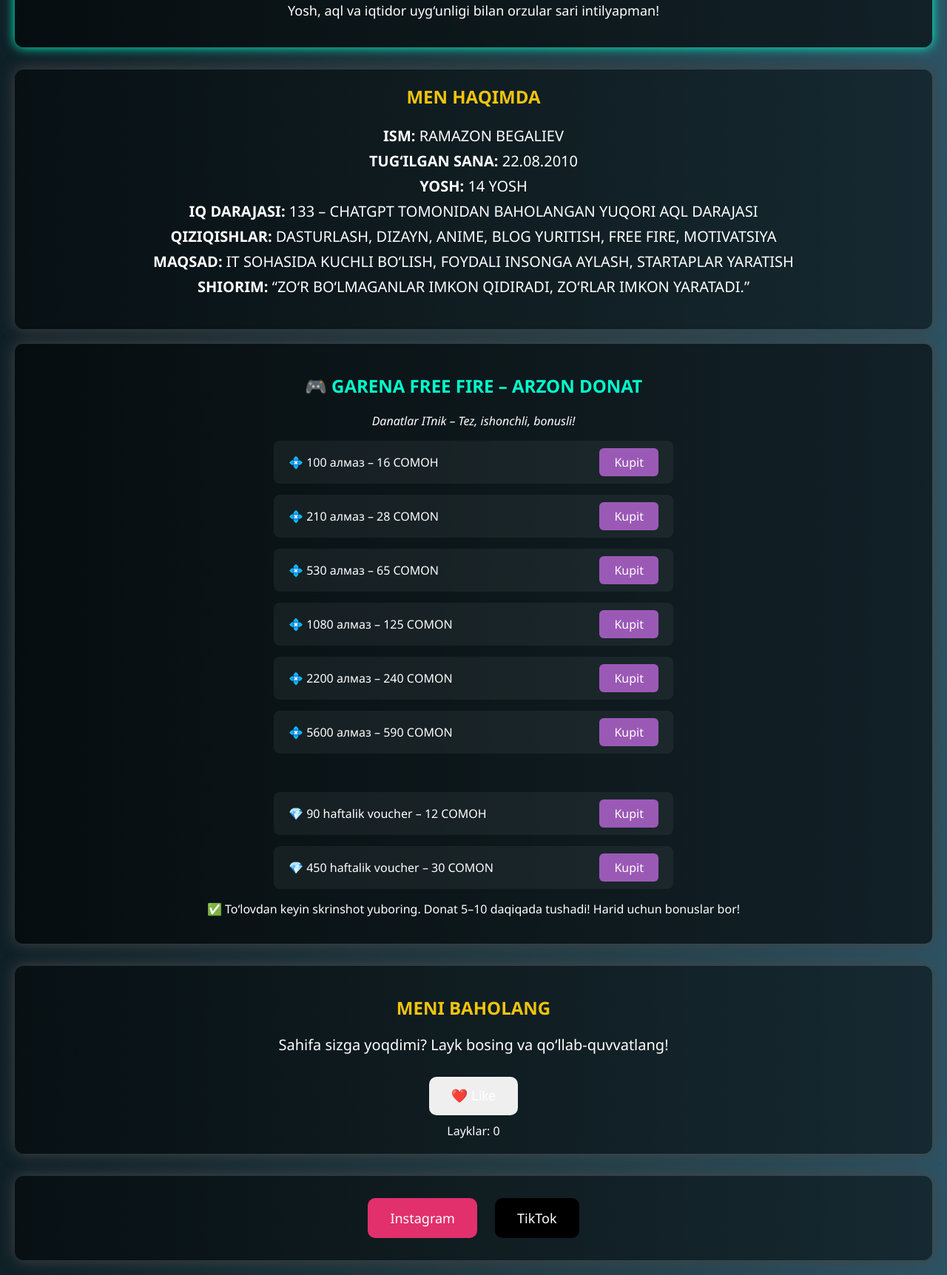
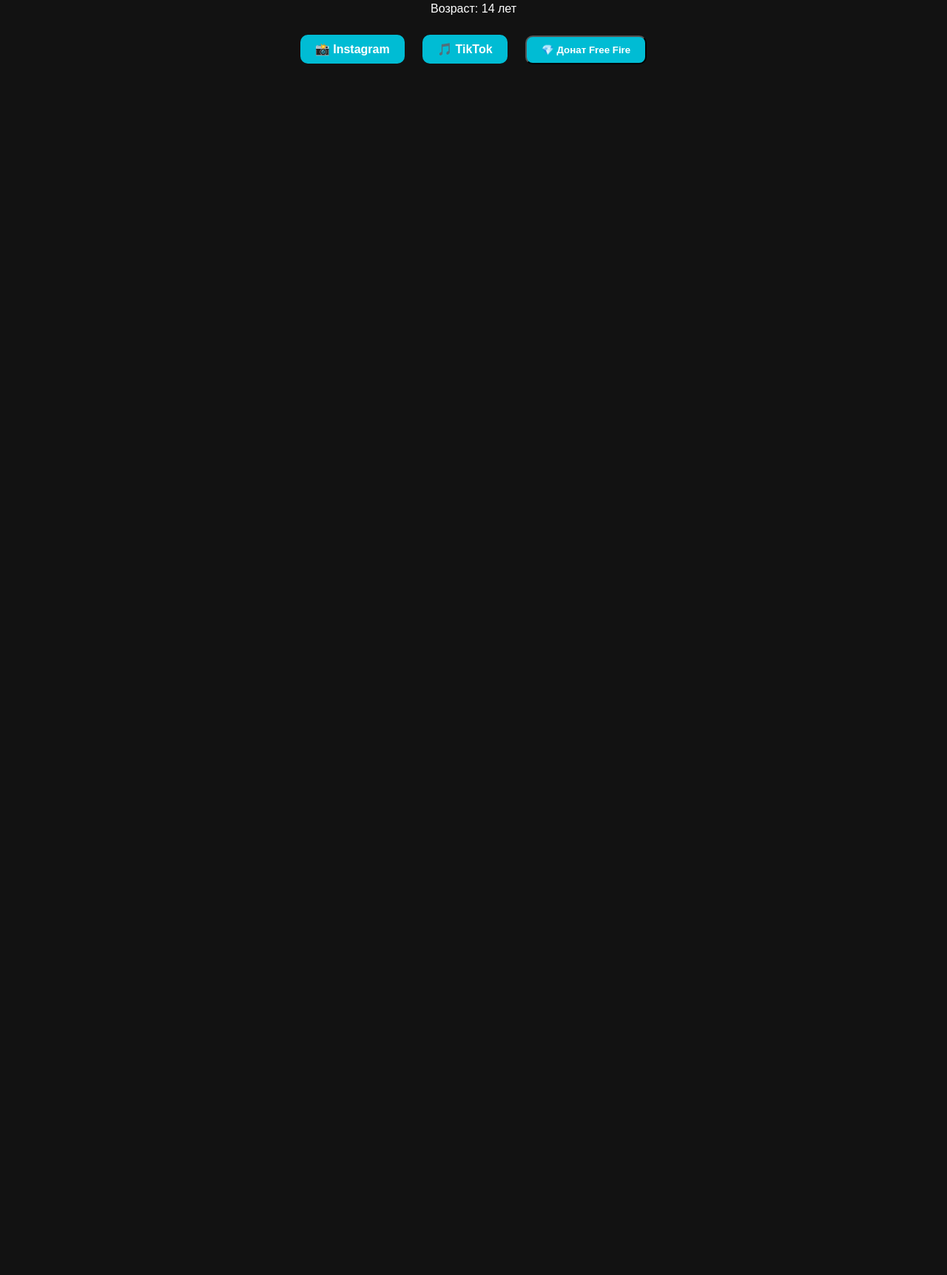
Before and after one commit to begaliev2010/Ramazon, a plain HTML site: page Index.html in a window 1280 px wide. Shown: the part 105-1829 px from the top of the page at 74% size. After the commit the page ends 800 px from the top, so only its background shows below. Drawn offline with Linux system fonts and the light colour scheme.

Commit message:
Update Index.html

```diff
--- a/Index.html
+++ b/Index.html
@@ -1,145 +1,104 @@
-
-<!DOCTYPE html><html lang="uz">
+<!DOCTYPE html><html lang="ru">
 <head>
-    <meta charset="UTF-8">
-    <meta name="viewport" content="width=device-width, initial-scale=1.0">
-    <title>Begaliev Ramazon</title>
+  <meta charset="UTF-8" />
+  <title>Ramazon Begaliev | Donat Free Fire</title>
+  <meta name="viewport" content="width=device-width, initial-scale=1.0"/>
   <style>
     body {
-            margin: 0;
-            font-family: 'Segoe UI', Tahoma, Geneva, Verdana, sans-serif;
-            background: linear-gradient(to right, #0f2027, #203a43, #2c5364);
+      background: #121212;
       color: #fff;
+      font-family: Arial, sans-serif;
       text-align: center;
       padding: 20px;
     }
-        header {
-            padding: 20px;
-            background-color: rgba(0,0,0,0.6);
-            border-radius: 12px;
-            box-shadow: 0 0 15px #00ffcc;
+    h1 {
+      color: #00e5ff;
     }
-        .btn {
+    .button {
       display: inline-block;
+      background: #00bcd4;
+      color: white;
+      padding: 10px 20px;
       margin: 10px;
-            padding: 15px 30px;
-            font-size: 18px;
-            border: none;
       border-radius: 10px;
-            color: white;
-            cursor: pointer;
       text-decoration: none;
-            transition: transform 0.2s, background-color 0.2s;
+      font-weight: bold;
     }
-        .btn:hover {
-            transform: scale(1.05);
+    .popup {
+      display: none;
+      position: fixed;
+      top: 0; left: 0;
+      width: 100%; height: 100%;
+      background: rgba(0,0,0,0.8);
+      justify-content: center;
+      align-items: center;
     }
-        .instagram { background-color: #E1306C; }
-        .tiktok { background-color: #000; }
-        .ff { background-color: #27ae60; }
-        section {
-            margin-top: 30px;
-            padding: 20px;
-            background-color: rgba(0, 0, 0, 0.5);
-            border-radius: 12px;
-            box-shadow: 0 0 20px #444;
-        }
-        .almaz-box {
-            margin-top: 20px;
-            text-align: center;
-            background-color: rgba(0,0,0,0.6);
+    .form-box {
+      background: #1e1e1e;
       padding: 20px;
       border-radius: 10px;
+      width: 90%;
+      max-width: 400px;
     }
-        .almaz-box h2 {
-            color: #00ffcc;
+    input {
+      width: 90%;
+      padding: 10px;
+      margin: 10px 0;
+      border-radius: 6px;
+      border: none;
     }
-        .almaz-item {
-            margin: 15px auto;
-            display: flex;
-            justify-content: space-between;
-            align-items: center;
-            max-width: 500px;
-            background-color: rgba(255, 255, 255, 0.05);
+    .buy-btn, button[type=submit] {
+      background: #00c853;
+      color: white;
       padding: 10px 20px;
-            border-radius: 8px;
-        }
-        .kupit {
-            background-color: #9b59b6;
-            padding: 8px 20px;
+      border: none;
       border-radius: 6px;
-            color: white;
-            text-decoration: none;
-        }
-        .big-text {
-            font-size: 24px;
-            font-weight: bold;
-            text-transform: uppercase;
-            color: #f1c40f;
-            margin-bottom: 15px;
+      cursor: pointer;
     }
   </style>
 </head>
-<body>
-    <header>
-        <h1 class="big-text">Begaliev Ramazon</h1>
-        <p style="font-size: 18px;">Yosh, aql va iqtidor uyg‘unligi bilan orzular sari intilyapman!</p>
-    </header><section>
-    <div class="big-text">MEN HAQIMDA</div>
-    <p style="font-size: 20px; line-height: 1.7;">
-       <strong>ISM:</strong> RAMAZON BEGALIEV<br>
-       <strong>TUG‘ILGAN SANA:</strong> 22.08.2010<br>
-       <strong>YOSH:</strong> 14 YOSH<br>
-       <strong>IQ DARAJASI:</strong> 133 – CHATGPT TOMONIDAN BAHOLANGAN YUQORI AQL DARAJASI<br>
-       <strong>QIZIQISHLAR:</strong> DASTURLASH, DIZAYN, ANIME, BLOG YURITISH, FREE FIRE, MOTIVATSIYA<br>
-       <strong>MAQSAD:</strong> IT SOHASIDA KUCHLI BO‘LISH, FOYDALI INSONGA AYLASH, STARTAPLAR YARATISH<br>
-       <strong>SHIORIM:</strong> “ZO‘R BO‘LMAGANLAR IMKON QIDIRADI, ZO‘RLAR IMKON YARATADI.”
-    </p>
-</section>
-
-<section class="almaz-box">
-    <h2>🎮 GARENA FREE FIRE – ARZON DONAT</h2>
-    <p><em>Danatlar ITnik – Tez, ishonchli, bonusli!</em></p>
-
-    <div class="almaz-item">💠 100 алмаз – 16 СОМОН <a class="kupit" href="https://t.me/Gamer1212_12ttfffddddddssd?text=100%20almaz%20olmoqchiman" target="_blank">Kupit</a></div>
-    <div class="almaz-item">💠 210 алмаз – 28 СОМON <a class="kupit" href="https://t.me/Gamer1212_12ttfffddddddssd?text=210%20almaz%20olmoqchiman" target="_blank">Kupit</a></div>
-    <div class="almaz-item">💠 530 алмаз – 65 СОМON <a class="kupit" href="https://t.me/Gamer1212_12ttfffddddddssd?text=530%20almaz%20olmoqchiman" target="_blank">Kupit</a></div>
-    <div class="almaz-item">💠 1080 алмаз – 125 СOMON <a class="kupit" href="https://t.me/Gamer1212_12ttfffddddddssd?text=1080%20almaz%20olmoqchiman" target="_blank">Kupit</a></div>
-    <div class="almaz-item">💠 2200 алмаз – 240 СOMON <a class="kupit" href="https://t.me/Gamer1212_12ttfffddddddssd?text=2200%20almaz%20olmoqchiman" target="_blank">Kupit</a></div>
-    <div class="almaz-item">💠 5600 алмаз – 590 СOMON <a class="kupit" href="https://t.me/Gamer1212_12ttfffddddddssd?text=5600%20almaz%20olmoqchiman" target="_blank">Kupit</a></div>
-
+<body>  <h1>Рамазон Бегалиев</h1>
+  <p>Возраст: 14 лет</p>  <div>
+    <a href="https://instagram.com/begaliev_ramazon" class="button">📸 Instagram</a>
+    <a href="https://www.tiktok.com/@begaliev_ramazon" class="button">🎵 TikTok</a>
+    <button class="button" onclick="openForm('FF Алмазы')">💎 Донат Free Fire</button>
+  </div>  <!-- Popup для покупки -->  <div class="popup" id="popupForm">
+    <div class="form-box">
+      <h2>💠 Цены на Алмазы</h2>
+      <p>100 Алмазов — 16 Сомони <button class="buy-btn" onclick="buy('100 Алмазов - 16 с.')">Купить</button></p>
+      <p>210 Алмазов — 28 Сомони <button class="buy-btn" onclick="buy('210 Алмазов - 28 с.')">Купить</button></p>
+      <p>530 Алмазов — 65 Сомони <button class="buy-btn" onclick="buy('530 Алмазов - 65 с.')">Купить</button></p>
+      <p>1080 Алмазов — 125 Сомони <button class="buy-btn" onclick="buy('1080 Алмазов - 125 с.')">Купить</button></p>
+      <p>2200 Алмазов — 240 Сомони <button class="buy-btn" onclick="buy('2200 Алмазов - 240 с.')">Купить</button></p>
+      <p>5600 Алмазов — 590 Сомони <button class="buy-btn" onclick="buy('5600 Алмазов - 590 с.')">Купить</button></p>
       <br>
-    <div class="almaz-item">💎 90 haftalik voucher – 12 СОМОН <a class="kupit" href="https://t.me/Gamer1212_12ttfffddddddssd?text=90%20haftalik%20voucher%20olmoqchiman" target="_blank">Kupit</a></div>
-    <div class="almaz-item">💎 450 haftalik voucher – 30 СОМON <a class="kupit" href="https://t.me/Gamer1212_12ttfffddddddssd?text=450%20haftalik%20voucher%20olmoqchiman" target="_blank">Kupit</a></div>
-
-    <p>✅ To‘lovdan keyin skrinshot yuboring. Donat 5–10 daqiqada tushadi! Harid uchun bonuslar bor!</p>
-</section>
-
-<section>
-    <h2 class="big-text">MENI BAHOLANG</h2>
-    <p style="font-size: 20px;">Sahifa sizga yoqdimi? Layk bosing va qo‘llab-quvvatlang!</p>
-    <button class="btn like" onclick="addLike()" id="like-button">❤️ Like</button>
-    <div id="like-count">Layklar: 0</div>
-</section>
-
-<section>
-    <a href="https://instagram.com/begaliev_ramazon" class="btn instagram" target="_blank">Instagram</a>
-    <a href="https://tiktok.com/@begaliev_ramazon" class="btn tiktok" target="_blank">TikTok</a>
-</section>
-
-<script>
-    let likeCount = 0;
-    let liked = false;
-    function addLike() {
-        if (!liked) {
-            likeCount++;
-            document.getElementById('like-count').textContent = 'Layklar: ' + likeCount;
-            liked = true;
-            document.getElementById('like-button').disabled = true;
-            document.getElementById('like-button').textContent = '✅ Liked';
+      <button onclick="closeForm()">❌ Закрыть</button>
+    </div>
+  </div>  <!-- Покупка форма -->  <div class="popup" id="orderForm">
+    <div class="form-box">
+      <h2>📦 Оформить заказ</h2>
+      <form action="donat.php" method="POST">
+        <input type="text" name="order" id="orderInput" readonly>
+        <input type="text" name="name" placeholder="Ваше имя" required>
+        <input type="text" name="number" placeholder="Ваш номер телефона" required>
+        <button type="submit">Отправить</button>
+      </form>
+      <br><button onclick="closeOrderForm()">❌ Отмена</button>
+    </div>
+  </div>  <script>
+    function openForm() {
+      document.getElementById('popupForm').style.display = 'flex';
     }
+    function closeForm() {
+      document.getElementById('popupForm').style.display = 'none';
     }
-</script>
-
-</body>
+    function buy(orderText) {
+      document.getElementById('popupForm').style.display = 'none';
+      document.getElementById('orderInput').value = orderText;
+      document.getElementById('orderForm').style.display = 'flex';
+    }
+    function closeOrderForm() {
+      document.getElementById('orderForm').style.display = 'none';
+    }
+  </script></body>
 </html>
```
Lines whose indentation alone changed are shown as unchanged.
